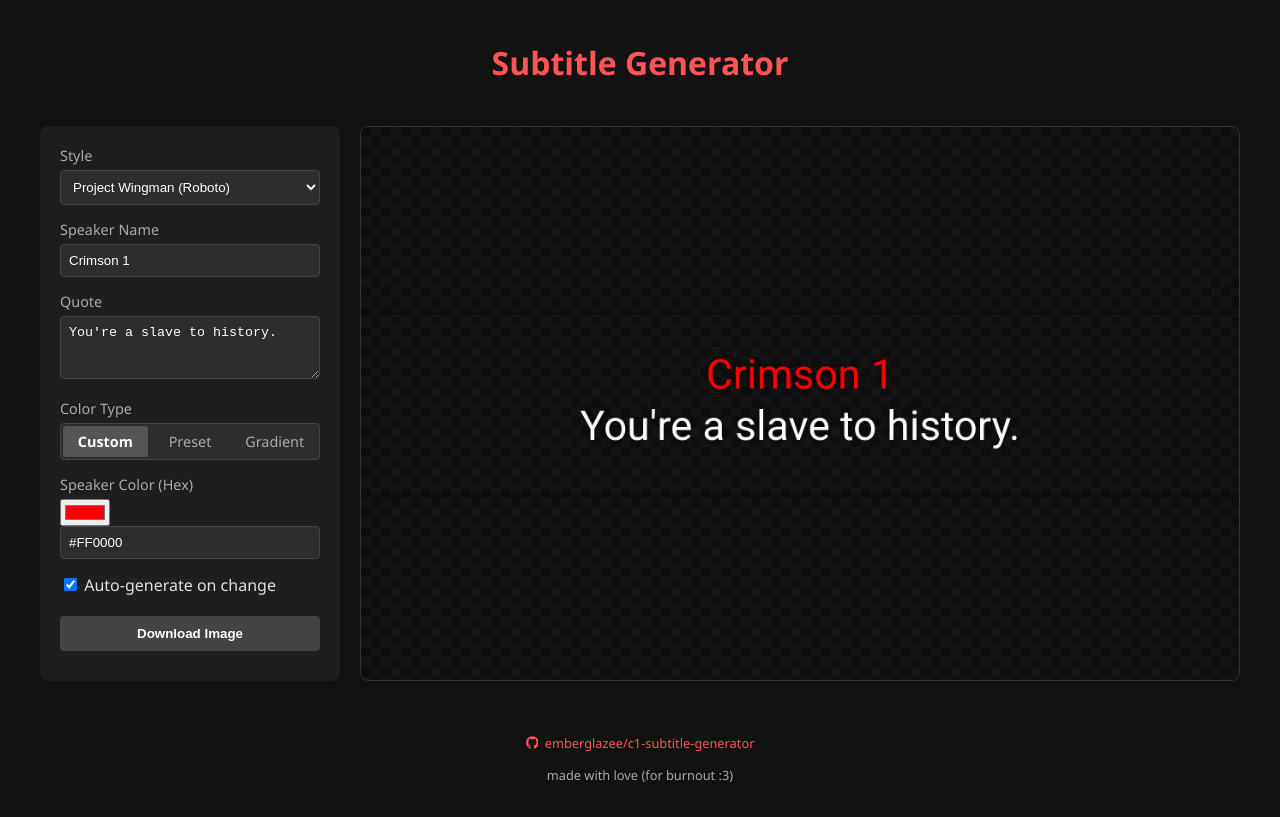
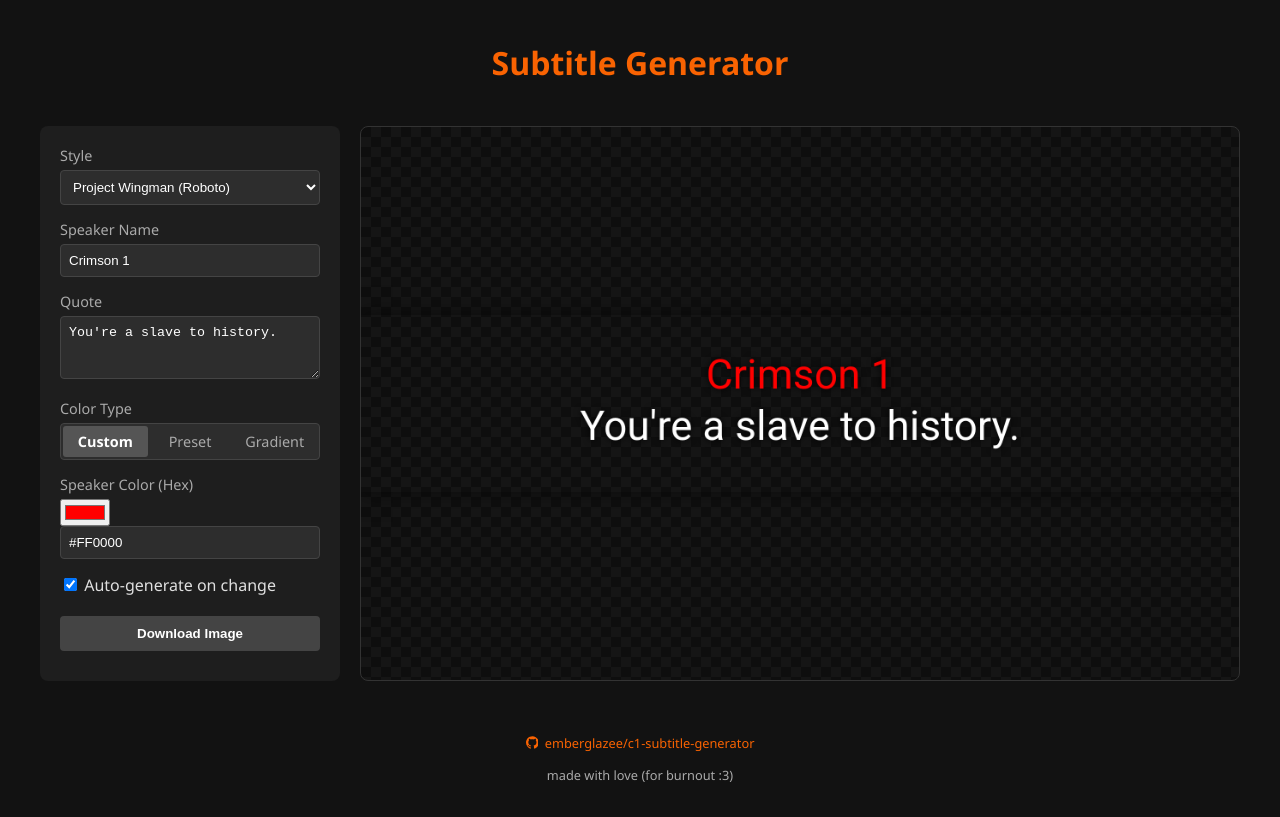
Before and after one commit to emberglazee/c1-subtitle-generator, a plain HTML site: page index.html in a window 1280 px wide. Drawn offline with Linux system fonts and the light colour scheme.

Commit message:
style(css): change main color to orange (+ learn a new semantic prefix)

```diff
--- a/style.css
+++ b/style.css
@@ -23,7 +23,7 @@ body {
     gap: 20px;
 }
 
-h1 { grid-column: 1 / -1; text-align: center; color: #ff5555; }
+h1 { grid-column: 1 / -1; text-align: center; color: #F96302; }
 
 .controls {
     background: #1e1e1e;
@@ -51,7 +51,7 @@ h1 { grid-column: 1 / -1; text-align: center; color: #ff5555; }
 button {
     width: 100%;
     padding: 10px;
-    background: #ff5555;
+    background: #F96302;
     color: white;
     border: none;
     border-radius: 4px;
@@ -136,7 +136,7 @@ footer {
 }
 
 footer a {
-    color: #ff5555;
+    color: #F96302;
     text-decoration: none;
     display: inline-flex;
     align-items: center;
```
